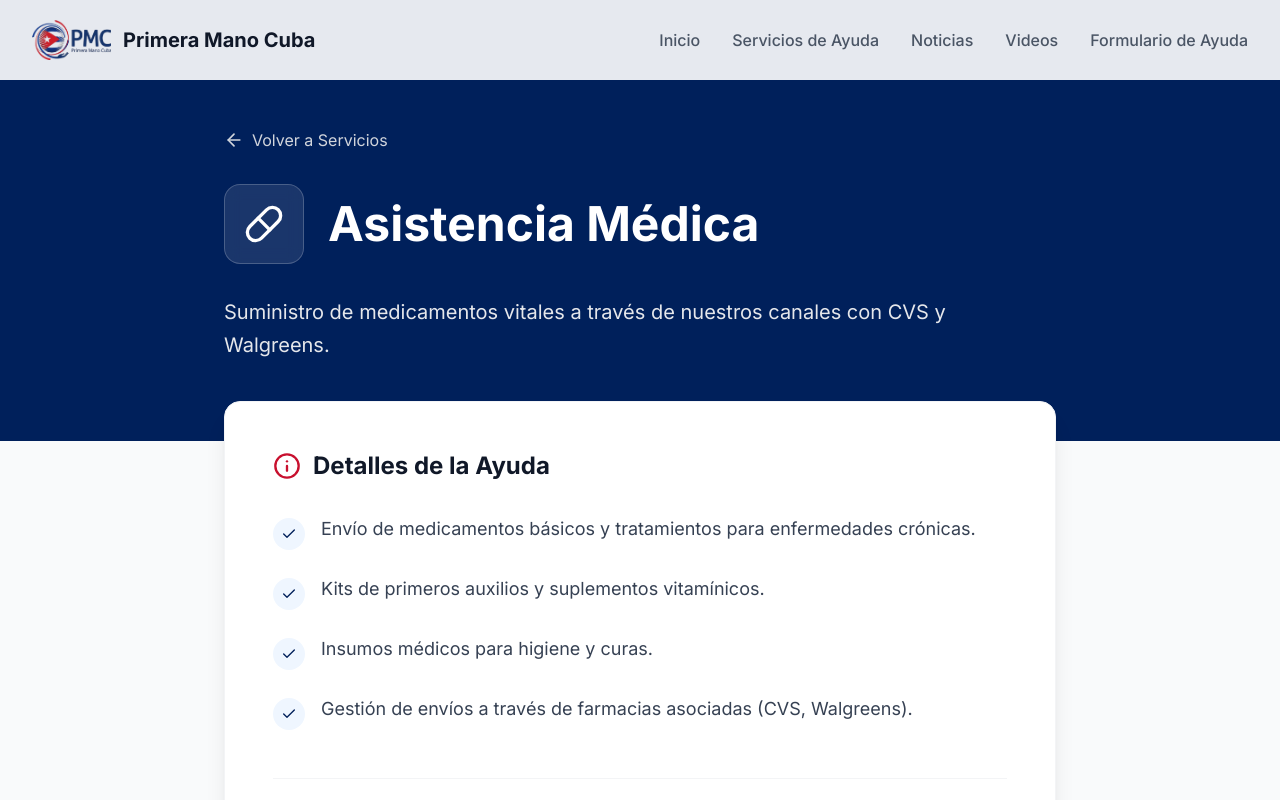
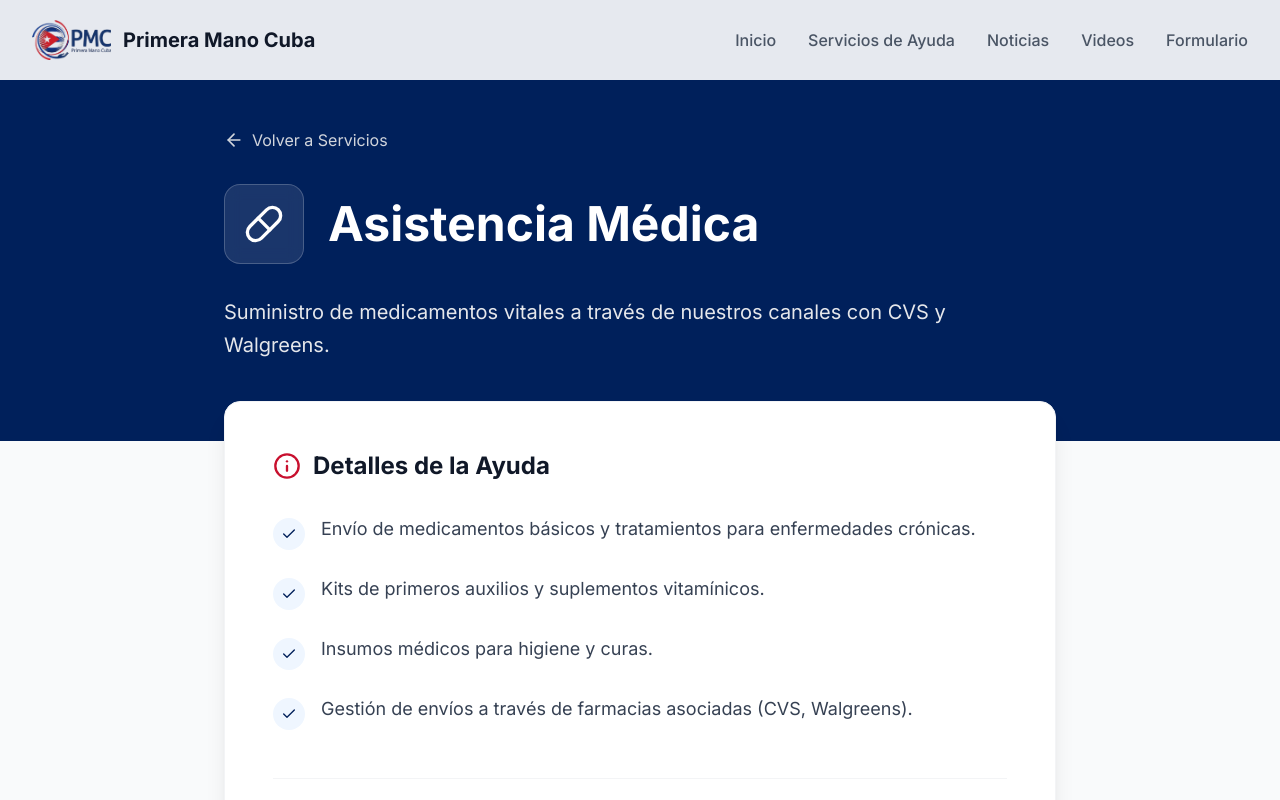
Before and after one commit to cubaprimeramano-byte/webcuba, a Next.js app: page /servicios/asistencia-medica in a window 1280 px wide. Shown: the top 800 px of the page. Built offline with nearby package versions, Linux system fonts and the light colour scheme.

Commit message:
Auto commit sáb 16/05/2026 14:18:20.29

```diff
--- a/src/data/content.js
+++ b/src/data/content.js
@@ -23,7 +23,7 @@ export const content = {
     { name: "Servicios de Ayuda", link: "#servicios" },
     { name: "Noticias", link: "#noticias" },
     { name: "Videos", link: "#videos" },
-    { name: "Formulario de Ayuda", link: "#contacto" },
+    { name: "Formulario", link: "#contacto" },
   ],
 
   // CARRUSEL DE IMÁGENES (SLIDER PRINCIPAL)
```
Also changed, not shown: 1 other file (tests, documents, lock files or other folders).
